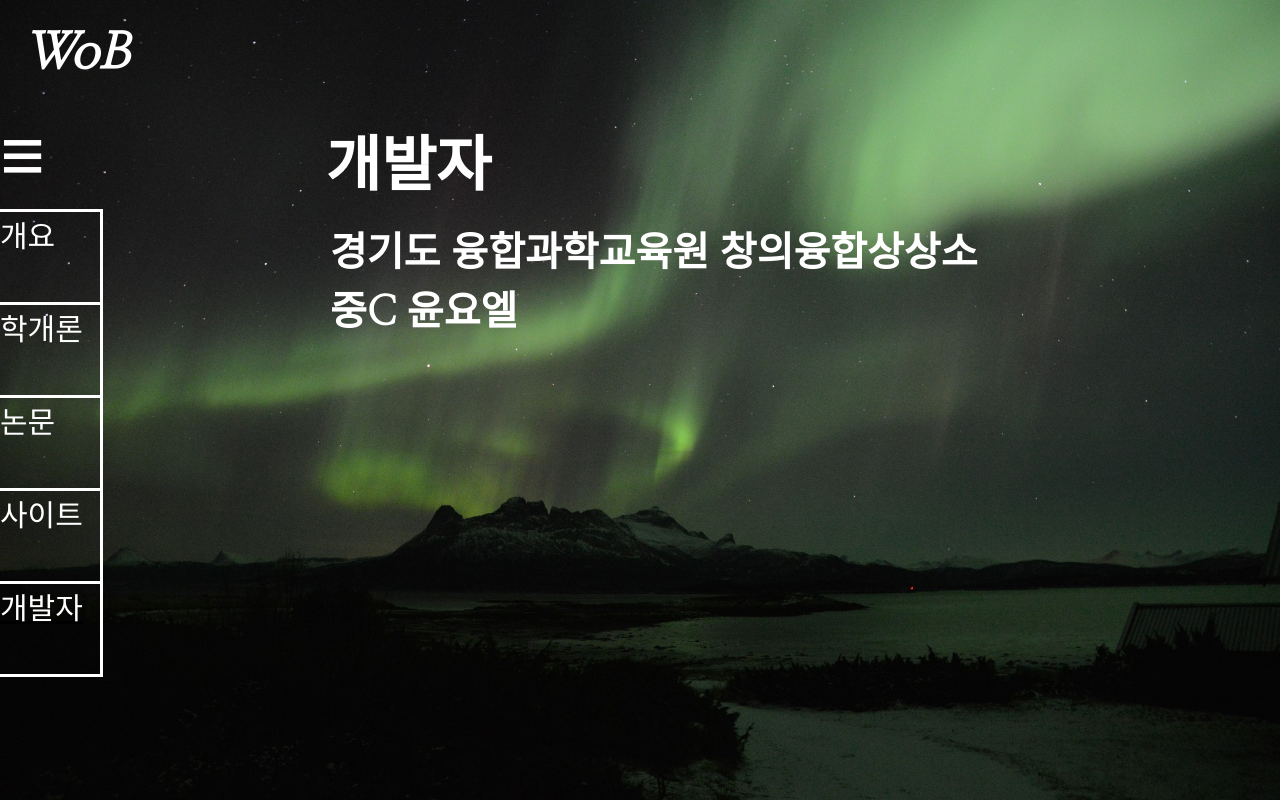
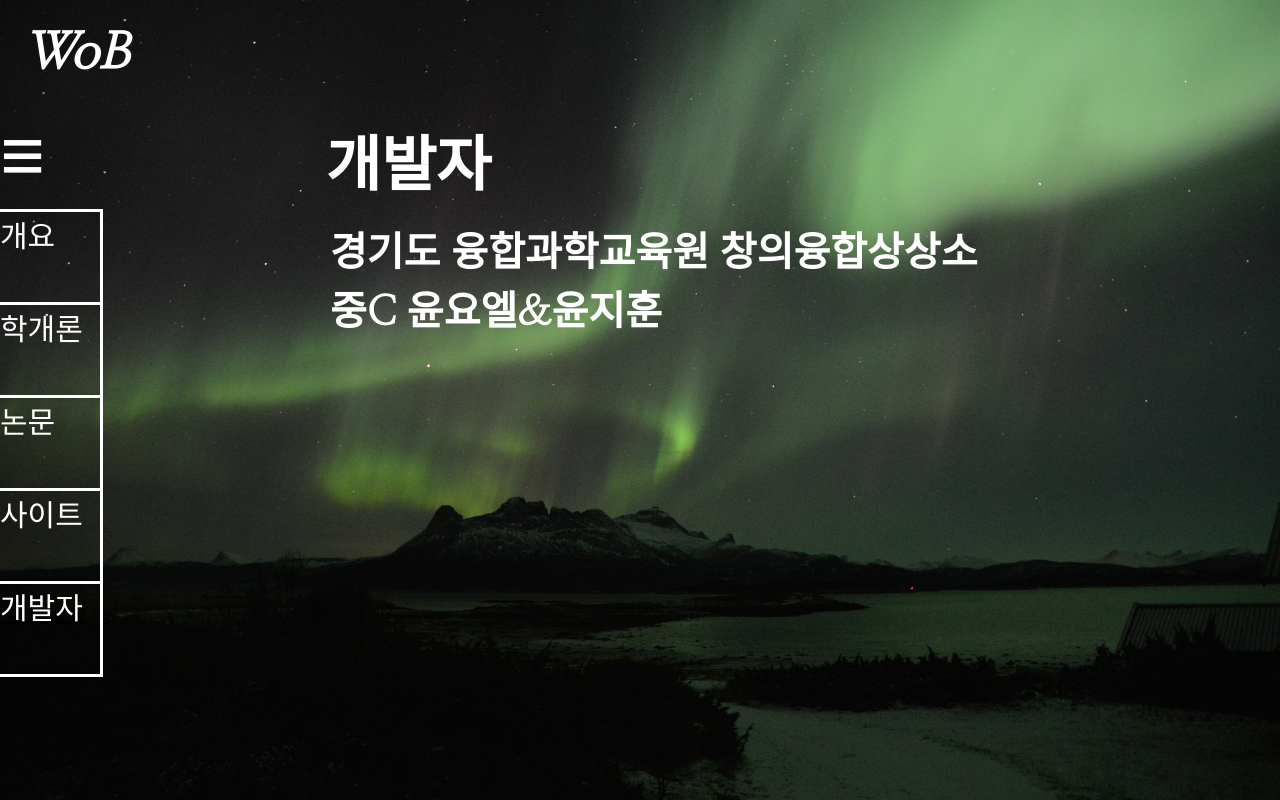
Before and after one commit to dbsdydpf/wob, a plain HTML site: page 5.html in a window 1280 px wide. Shown: the top 800 px of the page. Drawn offline with Linux system fonts and the light colour scheme.

Commit message:
Add files via upload

```diff
--- a/5.html
+++ b/5.html
@@ -19,6 +19,7 @@
           background-image: url(aurora.jpg);
           background-size: cover;
           background-position: center;
+         /* background-repeat: no-repeat;*/
           min-height: 100vh;
           font-family:
              'Nanum Myeongjo' ,
@@ -128,7 +129,7 @@
  </div>
  <div class="div2">
      <h1 class="div2">
-         경기도 융합과학교육원 창의융합상상소<br> 중C 윤요엘
+         경기도 융합과학교육원 창의융합상상소<br> 중C 윤요엘&윤지훈
      </h1>
  </div>
     <li>
```
